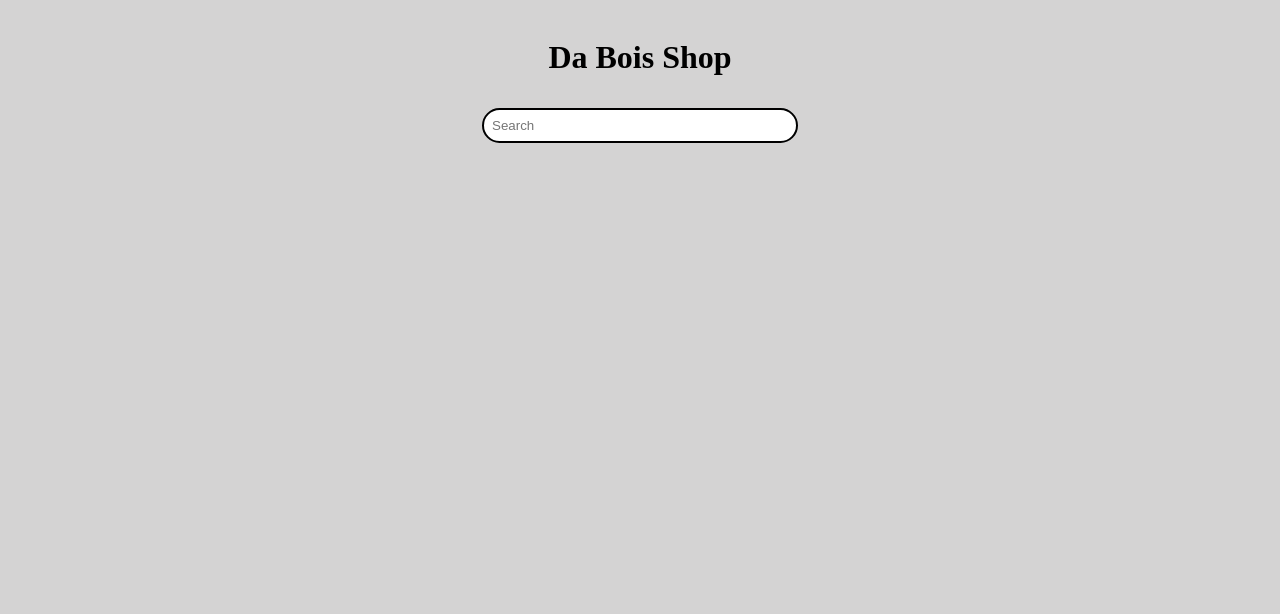
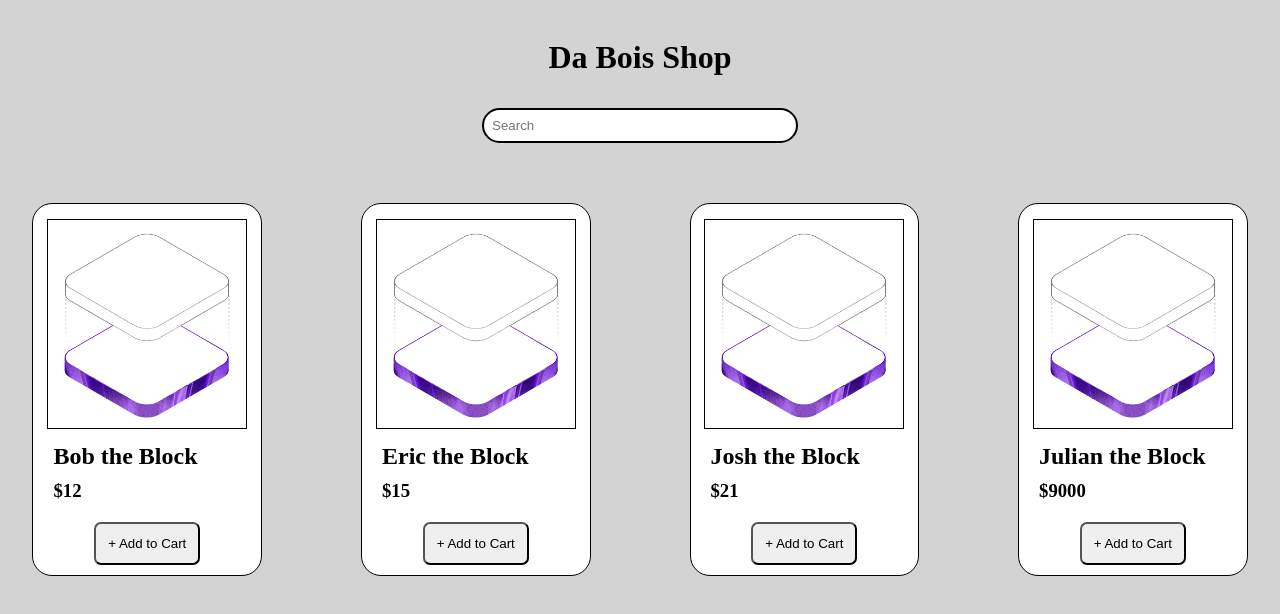
Before and after one commit to Toasty-Tito/Shopping-App, a React (Vite) app: page / in a window 1280 px wide. Shown: the top 614 px of the page. Built offline with nearby package versions, Linux system fonts and the light colour scheme.

Commit message:
Add product card

```diff
--- a/src/App.jsx
+++ b/src/App.jsx
@@ -1,11 +1,13 @@
 import { useState } from 'react'
-// import heroImg from './assets/hero.png'
+import heroImg from './assets/hero.png'
 // import reactLogo from './assets/react.svg'
 // import viteLogo from './assets/vite.svg'
 import './App.css'
+import './Product.css'
+import Product from './Product';
 
 function App() {
-  const [color, setColor] = useState(5)
+  const [color, setColor] = useState()
 
   function enterKey(e) {
     if (e.key == "Enter"){
@@ -24,6 +26,12 @@ function App() {
         <input onKeyDown={enterKey} id='yolo' type='search' placeholder='Search' style={{width:'25%', border:'2px solid black', borderRadius:'20px', padding:'8px'}}></input>
       </div>
 
+      <div style={{display:"flex", flexDirection:"row", flexWrap:"wrap", justifyContent:"center", gap:"99px", marginTop:"60px"}}>
+        <Product image={heroImg} name="Bob the Block" price={12}/>
+        <Product image={heroImg} name="Eric the Block" price={15}/>
+        <Product image={heroImg} name="Josh the Block" price={21}/>
+        <Product image={heroImg} name="Julian the Block" price={9000}/>
+      </div>
     </>
   )
 }
--- /dev/null
+++ b/src/Product.css
@@ -0,0 +1,37 @@
+.product {
+    background-color: white;
+    border: 1px solid black;
+    display: flex;
+    width: 18%;
+    flex-direction: column;
+    border-radius: 20px;
+}
+
+.product h2, h3{
+    max-width: fit-content;
+    overflow: hidden;
+    margin-inline: 20px;
+    margin-top: 0px;
+    margin-bottom: 10px;
+}
+
+button {
+    padding: 12px;
+    border-radius: 7px;
+    cursor: pointer;
+}
+
+button:hover {
+    background-color: silver;
+}
+
+button:active {
+    transform: translateY(2px);
+}
+
+.image {
+    width: 90%;
+    height: 90%;
+    padding: 10px;
+    border: 1px solid black;
+}
--- /dev/null
+++ b/src/Product.jsx
@@ -0,0 +1,26 @@
+
+
+function Product(props){
+    return (
+        <>
+
+            <div class='product'>
+                <div style={{display:"flex", justifyContent:"center", padding:"15px"}}>
+                    <img class='image' src={props.image}/>
+                </div>
+                <div>
+                    <h2>{props.name}</h2>
+                    <h3 >${props.price}</h3>
+                </div>
+                <div style={{display:"flex", justifyContent:"center", margin:"10px"}}>
+                    <button> + Add to Cart</button>
+                </div>
+            </div>
+
+
+
+        </>
+    )
+}
+
+export default Product
```
